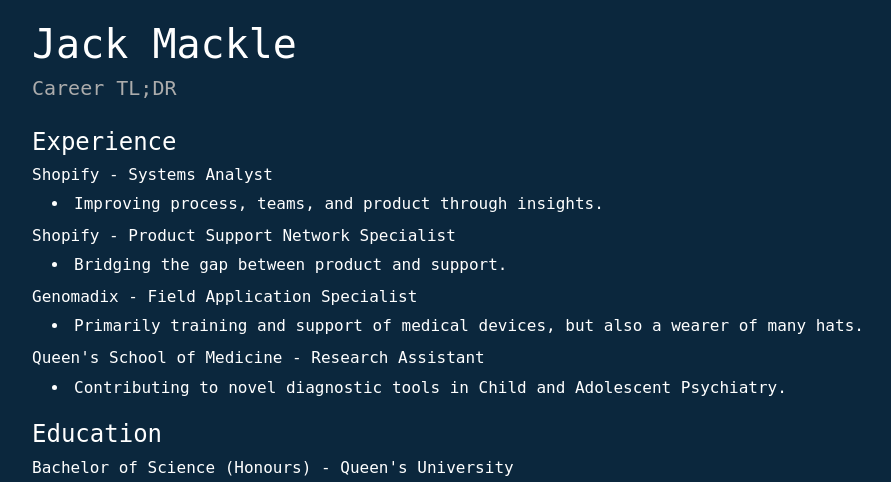
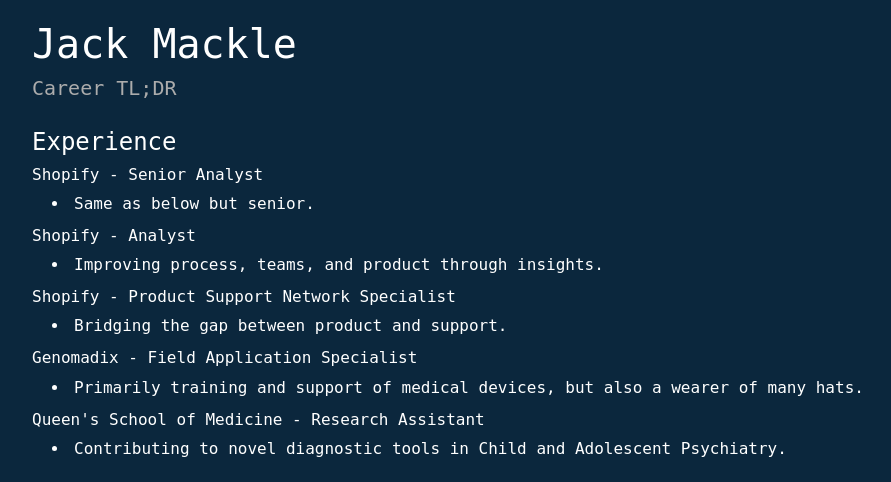
Before and after one commit to jackmackle20/jacks-website, a Django app: page /resume/ in a window 1280 px wide. Shown: the top 482 px of the page, without its empty margins (70-961 px from the left). Run offline with Django 5.2, Linux system fonts and the light colour scheme.

Commit message:
updating resume

```diff
--- a/pages/templates/pages/resume.html
+++ b/pages/templates/pages/resume.html
@@ -7,7 +7,9 @@
         <h1 style="padding-top: 20px">Jack Mackle</h1>
             <h5 style="color: #acacac">Career TL;DR</h5>
         <h4 style="padding-top:20px;">Experience</h4>
-            <h6>Shopify - Systems Analyst</h6>
+            <h6>Shopify - Senior Analyst</h6>
+                <li style="padding-left: 20px;">Same as below but senior.</li>
+            <h6 style="padding-top: 10px;">Shopify - Analyst</h6>
                 <li style="padding-left: 20px;">Improving process, teams, and product through insights.</li>
             <h6 style="padding-top: 10px;">Shopify - Product Support Network Specialist</h6>
                 <li style="padding-left: 20px;">Bridging the gap between product and support.</li>
```
